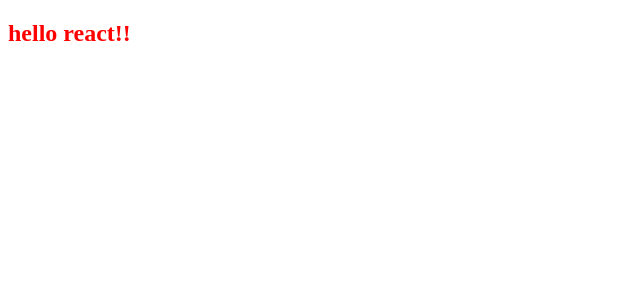
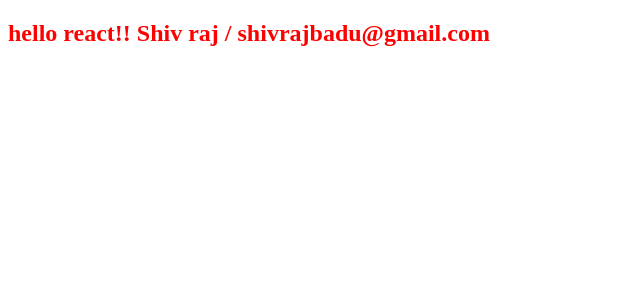
Before and after one commit to userrails/ReactCouterApp, a React (Create React App) app: page / in a window 1280 px wide. Shown: the top 300 px of the page, without its empty margins (0-640 px from the left). Built offline with nearby package versions, Linux system fonts and the light colour scheme.

Commit message:
example of props

```diff
--- a/src/App.js
+++ b/src/App.js
@@ -5,7 +5,7 @@
 class App extends React.Component {
 	render() {
 		return(
-			<div className="app-component"><h2>hello react!!</h2></div>
+			<div className="app-component"><h2>hello react!! {this.props.name} / {this.props.email}</h2></div>
 	  );
   }
 }
--- a/src/index.js
+++ b/src/index.js
@@ -4,5 +4,5 @@
 import App from './App';
 
 ReactDOM.render(
-	<App />, document.getElementById("root")
+	<App name="Shiv raj" email="shivrajbadu@gmail.com" />, document.getElementById("root")
 );
```
